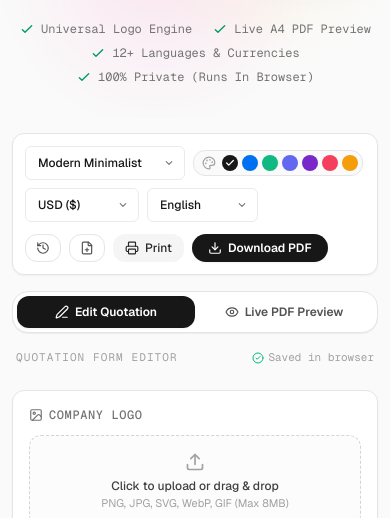
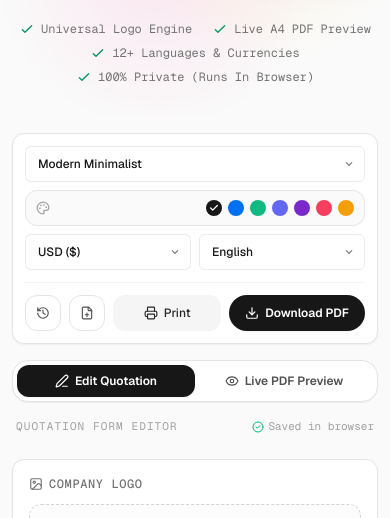
Before and after one commit to RaiyanMatadar/quote-genrator, an Astro site: page / in a window 390 px wide. Shown: the part 311-829 px from the top of the page. Built offline with nearby package versions, Linux system fonts and the light colour scheme; Astro itself is replaced by a stand-in of ours.

Commit message:
now just need to fix responsiveness

```diff
--- a/src/components/app/Toolbar.tsx
+++ b/src/components/app/Toolbar.tsx
@@ -35,6 +35,13 @@ interface ToolbarProps {
   onReset: () => void;
   onNotify?: (text: string, type: 'success' | 'error' | 'info') => void;
 }
+
+// Shared control styles so every element has the same height and look
+const controlBase =
+  'h-9 text-xs rounded-md border border-neutral-200 dark:border-neutral-700 bg-white dark:bg-neutral-800 text-neutral-800 dark:text-neutral-200 px-2.5 focus:outline-none focus:ring-2 focus:ring-neutral-900/10 dark:focus:ring-white/20 transition-colors';
+
+const ghostBtn =
+  'h-9 px-2.5 text-xs text-neutral-600 dark:text-neutral-300 hover:text-neutral-900 dark:hover:text-white hover:bg-neutral-100 dark:hover:bg-neutral-800 rounded-md border border-neutral-200 dark:border-neutral-700 flex items-center justify-center gap-1.5 transition-colors';
 
 export const Toolbar: React.FC<ToolbarProps> = ({
   quote,
@@ -102,14 +109,13 @@ export const Toolbar: React.FC<ToolbarProps> = ({
     if (onNotify) {
       onNotify('Created new quotation draft', 'info');
     }
-
   };
 
   return (
-    <div className="bg-white dark:bg-neutral-900 border border-neutral-200 dark:border-neutral-800 rounded-xl p-3 shadow-xs space-y-3 no-print transition-colors">
-      <div className="flex flex-wrap items-center justify-between gap-3">
-        {/* Left Section: Template, Colors, Currency, Website Language */}
-        <div className="flex flex-wrap items-center gap-2">
+    <div className="bg-white dark:bg-neutral-900 border border-neutral-200 dark:border-neutral-800 rounded-xl p-3 shadow-xs no-print transition-colors">
+      <div className="flex flex-col gap-3 lg:flex-row lg:items-center lg:justify-between">
+        {/* Left: Template, Colors, Currency, Website Language */}
+        <div className="grid grid-cols-2 gap-2 sm:flex sm:flex-wrap sm:items-center">
           {/* Template Selector */}
           <select
             value={quote.branding.templateId}
@@ -120,6 +126,7 @@ export const Toolbar: React.FC<ToolbarProps> = ({
               })
             }
             title={ui.template}
+            className={`${controlBase} col-span-2 w-full sm:col-span-1 sm:w-auto`}
           >
             {TEMPLATES.map((tmpl) => (
               <option key={tmpl.id} value={tmpl.id}>
@@ -129,8 +136,9 @@ export const Toolbar: React.FC<ToolbarProps> = ({
           </select>
 
           {/* Accent Color Palette */}
-          <div className="flex items-center gap-1 bg-neutral-50 dark:bg-neutral-800 border border-neutral-200 dark:border-neutral-700 rounded-md p-1">
-            <Palette className="w-3.5 h-3.5 text-neutral-400 ml-1 mr-0.5" />
+          <div className="col-span-2 h-9 flex items-center justify-between sm:justify-start gap-1.5 bg-neutral-50 dark:bg-neutral-800 border border-neutral-200 dark:border-neutral-700 rounded-md px-2.5 sm:col-span-1">
+            <Palette className="w-3.5 h-3.5 text-neutral-400 shrink-0" />
+            <div className="flex items-center gap-1.5">
               {ACCENT_COLORS.map((color) => (
                 <button
                   key={color.id}
@@ -142,6 +150,7 @@ export const Toolbar: React.FC<ToolbarProps> = ({
                     })
                   }
                   title={color.name}
+                  aria-label={color.name}
                   className="w-4 h-4 rounded-full transition-transform hover:scale-110 flex items-center justify-center shrink-0"
                   style={{ backgroundColor: color.hex }}
                 >
@@ -151,13 +160,14 @@ export const Toolbar: React.FC<ToolbarProps> = ({
                 </button>
               ))}
             </div>
+          </div>
 
           {/* Currency Selector */}
           <select
             value={quote.currency}
             onChange={(e) => onChange({ ...quote, currency: e.target.value })}
             title={ui.currency}
-            className="font-mono font-medium"
+            className={`${controlBase} w-full sm:w-auto font-mono font-medium`}
           >
             {ALL_CURRENCIES.map((c) => (
               <option key={c.code} value={c.code}>
@@ -171,6 +181,7 @@ export const Toolbar: React.FC<ToolbarProps> = ({
             value={siteLanguage}
             onChange={(e) => onSiteLanguageChange(e.target.value)}
             title={ui.websiteLanguage}
+            className={`${controlBase} w-full sm:w-auto`}
           >
             {SUPPORTED_LANGUAGES.map((lang) => (
               <option key={lang.code} value={lang.code}>
@@ -180,25 +191,27 @@ export const Toolbar: React.FC<ToolbarProps> = ({
           </select>
         </div>
 
-        {/* Right Section: Drafts, New, Print & Download */}
-        <div className="flex flex-wrap items-center gap-2">
+        {/* Right: History, New, Print, Download */}
+        <div className="grid grid-cols-[2.25rem_2.25rem_1fr_1fr] gap-2 border-t border-neutral-100 dark:border-neutral-800 pt-3 sm:flex sm:flex-wrap sm:items-center sm:justify-end lg:border-t-0 lg:pt-0">
           {/* History */}
           <button
             type="button"
             onClick={openHistory}
             title={ui.savedDraftsTitle}
-            className="px-2.5 py-1.5 text-xs text-neutral-600 dark:text-neutral-300 hover:text-neutral-900 dark:hover:text-white hover:bg-neutral-100 dark:hover:bg-neutral-800 rounded-md border border-neutral-200 dark:border-neutral-700 flex items-center gap-1 transition-colors"
+            aria-label={ui.btnHistory}
+            className={`${ghostBtn} px-0 sm:px-2.5`}
           >
             <History className="w-3.5 h-3.5" />
             <span className="hidden sm:inline">{ui.btnHistory}</span>
           </button>
 
-          {/* New Quote (Replaced plain window.confirm with ModernModal) */}
+          {/* New Quote */}
           <button
             type="button"
             onClick={() => setShowNewQuoteModal(true)}
             title="Start New Quote"
-            className="px-2.5 py-1.5 text-xs text-neutral-600 dark:text-neutral-300 hover:text-neutral-900 dark:hover:text-white hover:bg-neutral-100 dark:hover:bg-neutral-800 rounded-md border border-neutral-200 dark:border-neutral-700 flex items-center gap-1 transition-colors"
+            aria-label={ui.btnNew}
+            className={`${ghostBtn} px-0 sm:px-2.5`}
           >
             <FilePlus className="w-3.5 h-3.5" />
             <span className="hidden sm:inline">{ui.btnNew}</span>
@@ -208,7 +221,7 @@ export const Toolbar: React.FC<ToolbarProps> = ({
           <button
             type="button"
             onClick={printQuote}
-            className="px-3 py-1.5 text-xs font-medium text-neutral-800 dark:text-neutral-200 bg-neutral-100 dark:bg-neutral-800 hover:bg-neutral-200 dark:hover:bg-neutral-700 rounded-md flex items-center gap-1.5 transition-colors"
+            className="h-9 px-3 text-xs font-medium text-neutral-800 dark:text-neutral-200 bg-neutral-100 dark:bg-neutral-800 hover:bg-neutral-200 dark:hover:bg-neutral-700 rounded-md flex items-center justify-center gap-1.5 transition-colors"
           >
             <Printer className="w-3.5 h-3.5" />
             <span>{ui.btnPrint}</span>
@@ -219,7 +232,7 @@ export const Toolbar: React.FC<ToolbarProps> = ({
             type="button"
             onClick={handleDownload}
             disabled={isExporting}
-            className="px-4 py-1.5 text-xs font-semibold text-white dark:text-neutral-900 bg-neutral-900 dark:bg-white hover:bg-neutral-800 dark:hover:bg-neutral-100 disabled:opacity-50 rounded-full flex items-center gap-1.5 transition-colors shadow-xs"
+            className="h-9 px-4 text-xs font-semibold text-white dark:text-neutral-900 bg-neutral-900 dark:bg-white hover:bg-neutral-800 dark:hover:bg-neutral-100 disabled:opacity-50 rounded-full flex items-center justify-center gap-1.5 transition-colors shadow-xs whitespace-nowrap"
           >
             <Download className="w-3.5 h-3.5" />
             <span>{isExporting ? ui.generatingPdf : ui.btnDownloadPdf}</span>
@@ -227,7 +240,7 @@ export const Toolbar: React.FC<ToolbarProps> = ({
         </div>
       </div>
 
-      {/* Modern Confirmation Modal for New Quote (Replacing window.confirm) */}
+      {/* Confirmation Modal for New Quote */}
       <ModernModal
         isOpen={showNewQuoteModal}
         title="Start a new quotation?"
@@ -238,7 +251,7 @@ export const Toolbar: React.FC<ToolbarProps> = ({
         onCancel={() => setShowNewQuoteModal(false)}
       />
 
-      {/* Modern Interactive History Modal with Clickable Cards */}
+      {/* History Modal with Clickable Cards */}
       {showHistoryModal && (
         <div
           className="fixed inset-0 z-50 bg-neutral-950/60 backdrop-blur-xs flex items-center justify-center p-4 transition-opacity animate-in fade-in duration-150"
@@ -269,7 +282,7 @@ export const Toolbar: React.FC<ToolbarProps> = ({
               </button>
             </div>
 
-            {/* Clickable Draft Cards List */}
+            {/* Draft Cards List */}
             <div className="overflow-y-auto flex-1 pr-1 space-y-2.5">
               {savedDrafts.length === 0 ? (
                 <div className="py-12 text-center space-y-2.5">
@@ -328,19 +341,23 @@ export const Toolbar: React.FC<ToolbarProps> = ({
                         </div>
                       </div>
 
-                      {/* Right: Total & Interactive Action */}
+                      {/* Right: Total & Actions */}
                       <div className="flex sm:flex-col items-center sm:items-end justify-between sm:justify-center gap-2 shrink-0 border-t sm:border-t-0 pt-2 sm:pt-0 border-neutral-100 dark:border-neutral-800/80">
                         <div className="text-left sm:text-right">
                           <span className="text-[10px] text-neutral-400 uppercase tracking-wider block font-mono">
                             Total
                           </span>
                           <span className="font-mono font-bold text-xs sm:text-sm text-neutral-950 dark:text-white">
-                            {draft.currency} {Number(draft.total || 0).toLocaleString(undefined, { minimumFractionDigits: 2, maximumFractionDigits: 2 })}
+                            {draft.currency}{' '}
+                            {Number(draft.total || 0).toLocaleString(undefined, {
+                              minimumFractionDigits: 2,
+                              maximumFractionDigits: 2
+                            })}
                           </span>
                         </div>
                         <div className="flex items-center gap-1.5">
                           <span className="inline-flex items-center gap-1 px-2.5 py-1 rounded-md text-[11px] font-semibold bg-neutral-100 dark:bg-neutral-800 text-neutral-700 dark:text-neutral-300 group-hover:bg-neutral-900 group-hover:text-white dark:group-hover:bg-white dark:group-hover:text-neutral-900 transition-all">
-                            {isActive ? 'Current' : (ui.openQuote || 'Open Quote')}
+                            {isActive ? 'Current' : ui.openQuote || 'Open Quote'}
                             <ArrowRight className="w-3 h-3 group-hover:translate-x-0.5 transition-transform" />
                           </span>
                           <button
```
Lines whose indentation alone changed are shown as unchanged.
